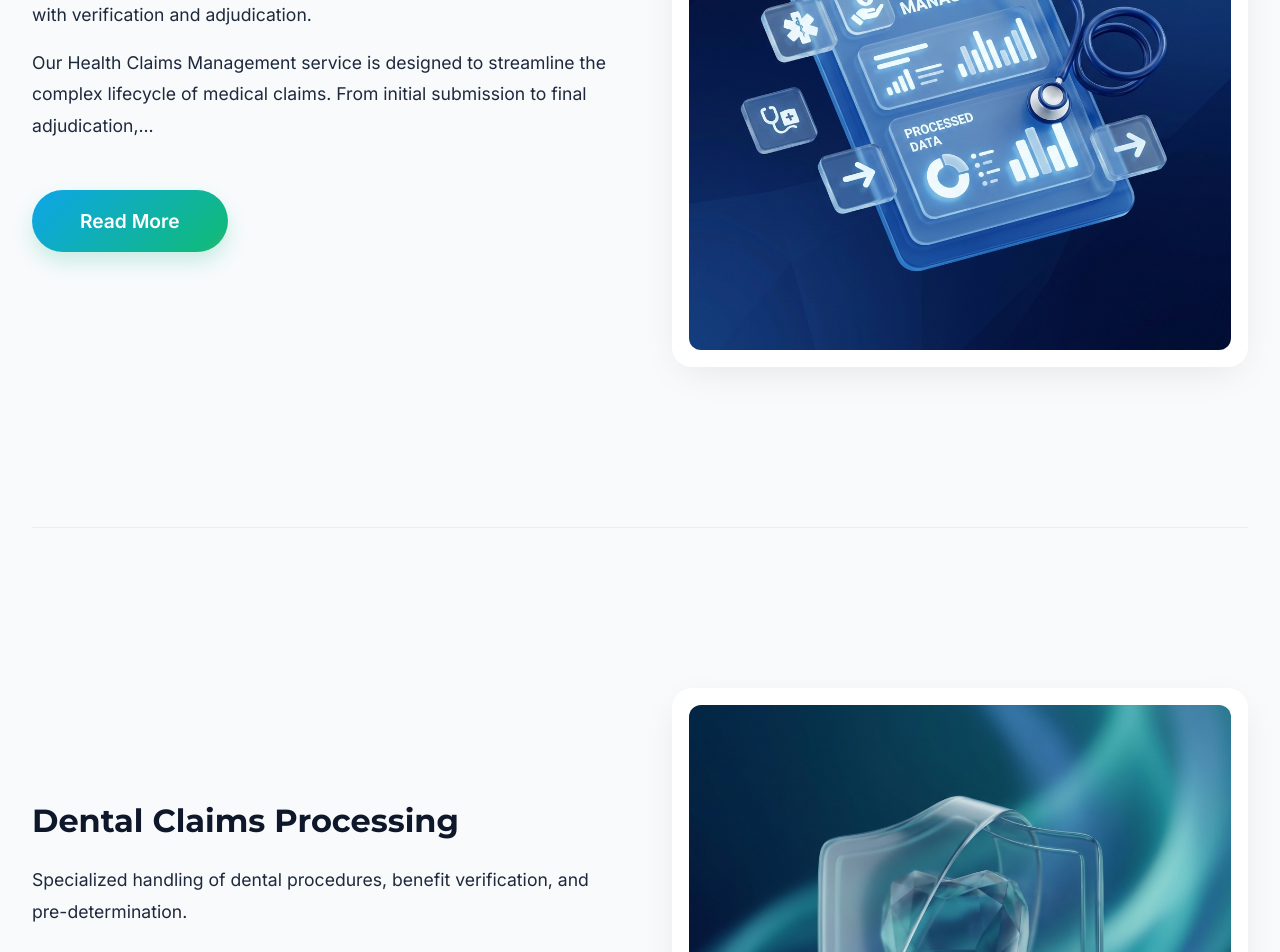
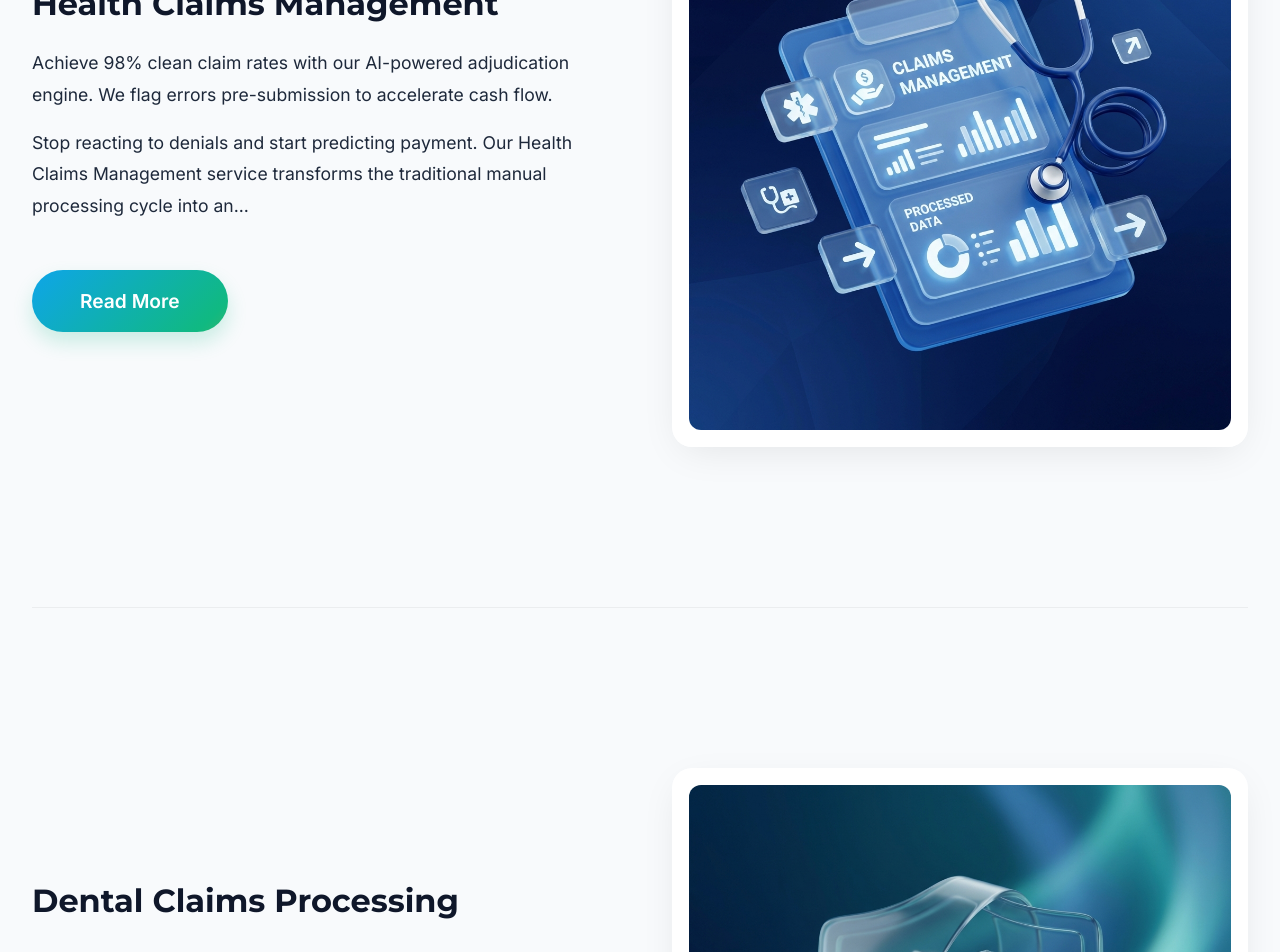
Before and after one commit to SKIFIN-IT-SERVICES/CAPS-Web, a React (Vite) app: page /services in a window 1280 px wide. Shown: the part 1320-2272 px from the top of the page. Built offline with nearby package versions, Linux system fonts and the light colour scheme.

Commit message:
feat: enhance service pages with research-backed SEO content

```diff
--- a/src/components/Layout/Footer.jsx
+++ b/src/components/Layout/Footer.jsx
@@ -1,8 +1,8 @@
 import React from 'react';
 import './Footer.css';
 import { Mail, Phone, MapPin } from 'lucide-react';
-
-import logo from '../../assets/logo.png'; // Make sure path is correct
+import logo from '../../assets/logo.png';
+import { servicesData } from '../../data/servicesData';
 
 const Footer = () => {
     return (
@@ -16,10 +16,11 @@ const Footer = () => {
                 <div className="footer-col">
                     <h4>Services</h4>
                     <ul>
-                        <li><a href="/services/claims">Health Claims</a></li>
-                        <li><a href="/services/dental">Dental Processing</a></li>
-                        <li><a href="/services/members">Member Management</a></li>
-                        <li><a href="/services/provider">Provider Networks</a></li>
+                        {servicesData.map(svc => (
+                            <li key={svc.id}>
+                                <a href={`/services/${svc.id}`}>{svc.title}</a>
+                            </li>
+                        ))}
                     </ul>
                 </div>
 
--- a/src/components/UI/HeroSection.jsx
+++ b/src/components/UI/HeroSection.jsx
@@ -50,7 +50,6 @@ const HeroSection = ({ title, subtitle, image, ctaText = "Learn More", ctaLink =
                             src={logo}
                             alt="CAPS Logo"
                             className="hero-logo"
-                            style={animateLogo ? { width: '280px', height: 'auto', maxWidth: '80vw' } : {}} // Bigger logo for readability
                         />
                     </motion.div>
                 )}
--- a/src/data/servicesData.js
+++ b/src/data/servicesData.js
@@ -10,115 +10,115 @@ export const servicesData = [
     {
         id: "claims",
         title: "Health Claims Management",
-        subtitle: "Accuracy, Speed, and Compliance in Every Claim.",
+        subtitle: "The AI-Driven Lifecycle: Precision, Speed, and Revenue Integrity.",
         icon: Activity,
         image: healthImg,
-        shortDesc: "Accurate submission, processing, and payment of healthcare claims with verification and adjudication.",
+        shortDesc: "Achieve 98% clean claim rates with our AI-powered adjudication engine. We flag errors pre-submission to accelerate cash flow.",
         fullDesc: [
-            "Our Health Claims Management service is designed to streamline the complex lifecycle of medical claims. From initial submission to final adjudication, we ensure every step is handled with precision to minimize denials and accelerate reimbursement.",
-            "We leverage advanced algorithms and expert review to verify patient eligibility, validate medical necessity, and ensure compliance with the latest payer policies. This comprehensive approach reduces administrative burden and financial leakage.",
-            "Whether it's fee-for-service or value-based care models, our system adapts to your specific needs, providing transparency and actionable insights into your claims data."
+            "Stop reacting to denials and start predicting payment. Our Health Claims Management service transforms the traditional manual processing cycle into an intelligent, data-driven revenue engine. By leveraging predictive algorithms, we identify potential coding errors and eligibility mismatches in CMS-1500 and UB-04 forms before they ever reach the payer.",
+            "Our multi-layer decision engine automates adjudication against complex plan benefits, ensuring that every claim is paid accurately according to the latest 2025 policy terms. This 'Predictive Adjudication' model significantly reduces administrative overhead and minimizes the risk of costly audits.",
+            "Beyond mere processing, we integrate pro-active Case Management. We align clinical necessity with financial efficiency, ensuring that high-cost treatments are medically warranted and cost-effective, turning your claims department into a strategic asset."
         ],
         features: [
-            { title: "Automated Adjudication", desc: "Real-time processing rules to auto-approve clean claims instantly." },
-            { title: "Eligibility Verification", desc: "Start-of-care checks to prevent coverage-related denials." },
-            { title: "Fraud Detection", desc: "AI-driven pattern recognition to flag anomalies and prevent abuse." },
-            { title: "Payment Integrity", desc: "Ensuring accurate reimbursement rates based on contract terms." }
+            { title: "Predictive Adjudication", desc: "AI forecasts denial risks pre-submission for 98% clean claim rates." },
+            { title: "Intelligent Intake", desc: "Automated scrubbing of electronic claims for instant error detection." },
+            { title: "Real-Time Eligibility", desc: "Instant verification to prevent coverage-related rejections." },
+            { title: "Recall & Recovery", desc: "Automated workflows to recover revenue from underpaid claims." }
         ]
     },
     {
         id: "dental",
         title: "Dental Claims Processing",
-        subtitle: "Specialized Handling for Dental Procedures.",
+        subtitle: "Specialization at Scale: CDT 2025 Compliance & Accuracy.",
         icon: ClipboardList,
         image: dentalImg,
-        shortDesc: "Specialized handling of dental procedures, benefit verification, and pre-determination.",
+        shortDesc: "Master the latest CDT codes and UCR fee schedules. We automate radiographic reviews for faster, accurate dental reimbursements.",
         fullDesc: [
-            "Dental claims require a unique set of codes and clinical understanding. our specialized processing unit is trained specifically in CDT codes and dental anatomy to ensure accurate adjudication.",
-            "We handle everything from routine cleanings to complex oral surgeries. Our system integrates pre-determination of benefits, allowing patients and providers to know costs upfront, which significantly improves collection rates and patient satisfaction.",
-            "By automating the review of x-rays and periodontal charts where possible, we reduce the turnaround time for approvals and payments."
+            "Dental billing is nuanced and constantly evolving. Our specialized processing unit stays ahead of the curve, fully mastering the latest annual CDT code transitions—including the 2025 updates—so your practice never suffers from 'obsolete code' denials.",
+            "We bring transparency to the forefront with real-time Pre-Determination of benefits. Patients receive accurate out-of-pocket estimates for major restorative work before the procedure begins, drastically improving collection rates and patient trust.",
+            "Our system also manages UCR (Usual, Customary, and Reasonable) fee schedules with precision. We analyze fee logic to ensure your reimbursements remain competitive and consistent, protecting your practice's bottom line against stagnant rates."
         ],
         features: [
-            { title: "Tooth Charting Integration", desc: "Visual verification of procedures against patient history." },
-            { title: "Pre-Determination", desc: "Fast cost estimates for major restorative work." },
-            { title: "Benefit Coordination", desc: "Managing primary and secondary dental insurance overlap." },
-            { title: "CDT Code Updates", desc: "Always current with the latest ADA coding standards." }
+            { title: "CDT Code Expertise", desc: "100% compliance with the latest annual ADA procedure codes." },
+            { title: "Painless Pre-Determinations", desc: "Instant out-of-pocket estimates for complex procedures." },
+            { title: "UCR Fee Integrity", desc: "Logic-based analysis to maximize competitive reimbursement areas." },
+            { title: "Smart Attachments", desc: "Seamless integration of x-rays and periodontal charts." }
         ]
     },
     {
         id: "pnc",
         title: "P&C Insurance",
-        subtitle: "Protecting Assets and Mitigating Liability.",
+        subtitle: "Asset & Liability Mastery: Digital-First Risk Resolution.",
         icon: ShieldCheck,
         image: pncImg,
-        shortDesc: "Coverage for physical assets and liability protection against accidents and damages.",
+        shortDesc: "Rapid Digital FNOL intake and AI-driven liability analytics. Protect assets and settle claims faster with data-backed confidence.",
         fullDesc: [
-            "Property and Casualty insurance management requires a swift response to incidents. Our solution integrates claims intake, policy verification, and liability assessment into a seamless workflow.",
-            "For property claims, we facilitate rapid damage assessment and contractor dispatch. For casualty and liability, we focus on evidence gathering and accurate reserve setting to protect financial stability.",
-            "Our platform supports robust subrogation efforts, helping you recover costs where third parties are liable, effectively lowering your overall loss ratio."
+            "In Property & Casualty, every hour of delay increases costs. Our Digital-First intake reduces First-Notice-of-Loss (FNOL) cycle times by up to 50%. Whether it's storm damage or theft, we facilitate rapid assessment to settle property claims with speed and empathy.",
+            "For liability management, we deploy advanced analytics to protect your bottom line. Our 'Liability Shield' protocols assess risks early, helping you avoid 'nuclear verdicts' in complex litigation by identifying fair settlement values quickly using historical data.",
+            "We also leverage next-gen fraud detection. Our systems analyze patterns to flag digitally altered evidence or inconsistent statements, ensuring that you only pay legitimate claims while aggressively defending against abuse."
         ],
         features: [
-            { title: "Rapid FNOL", desc: "First Notice of Loss digital intake for immediate action." },
-            { title: "Liability Assessment", desc: "Tools to determine fault and coverage limits quickly." },
-            { title: "Subrogation Support", desc: "Automated identification of recovery opportunities." },
-            { title: "Vendor Management", desc: "Direct connection to repair networks and adjusters." }
+            { title: "Digital FNOL Intake", desc: "Mobile-first reporting reduces initial processing time by 50%." },
+            { title: "Liability Shield", desc: "Analytics to assess litigation risk and optimize settlements." },
+            { title: "Virtual Adjuster Desk", desc: "Remote image assessment for faster property claim resolution." },
+            { title: "Fraud Defense", desc: "AI detection of manipulated images and suspicious patterns." }
         ]
     },
     {
         id: "members",
         title: "Member Management",
-        subtitle: "Empowering Enrollees with Seamless Service.",
+        subtitle: "The Digital Experience: Seamless Enrollment & Retention.",
         icon: Users,
         image: memberImg,
-        shortDesc: "Enrolment, billing, and full lifecycle management for health plan members.",
+        shortDesc: "A 'One-Stop' digital portal for enrollment, ID cards, and billing. Enhance member satisfaction and reduce call center volume.",
         fullDesc: [
-            "The member experience is the heart of any health plan. Our Member Management solution covers the entire lifecycle, from seamless digital enrollment to accurate billing and proactive communication.",
-            "We provide tools for members to view their benefits, track spending towards deductibles, and easily update their information. This self-service approach reduces call center volume and increases satisfaction.",
-            "On the backend, our system handles complex eligibility rules, retro-active terminations, and premium reconciliation, ensuring your membership data is always pristine."
+            "The member experience is your brand's defining feature. We provide the modern, 24/7 digital touchpoints that today's members expect. Our platform consolidates everything—from paperless enrollment and ID cards to real-time accumulators—into a single, intuitive 'Digital Front Door.'",
+            "We support the diverse needs of modern plans, including ICHRA (Individual Coverage HRA) management. Our self-service tools empower members to update their own data and view transparent billing, which directly reduces your call center volume by up to 30%.",
+            "Beyond administration, we drive engagement. Our AI-driven proactive communication tools nurture members with personalized benefit reminders, helping them make smarter health choices that drive better outcomes for everyone."
         ],
         features: [
-            { title: "Digital Enrollment", desc: "Paperless, error-free onboarding for new members." },
-            { title: "Benefit Portals", desc: "Self-service access to coverage details and ID cards." },
-            { title: "Premium Billing", desc: "Automated invoicing and payment processing." },
-            { title: "Eligibility Sync", desc: "Real-time updates with employer or state databases." }
+            { title: "Zero-Friction Enrollment", desc: "Paperless, real-time onboarding and eligibility syncing." },
+            { title: "Unified Member Portal", desc: "One app for ID cards, claims, and benefit tracking." },
+            { title: "Financial Transparency", desc: "Clear, understandable billing and premium collection tools." },
+            { title: "Proactive Engagement", desc: "Automated communication to drive healthy member behaviors." }
         ]
     },
     {
         id: "provider",
         title: "Provider Management",
-        subtitle: "Building Strong, Compliant Healthcare Networks.",
+        subtitle: "Network Integrity: Automated Compliance & Credentialing.",
         icon: FileText,
         image: providerImg,
-        shortDesc: "Network maintenance, credentialing, and contracting for hospitals and clinics.",
+        shortDesc: "Automate primary source verification and monthly monitoring. Meet NCQA & URAC standards with a pristine, compliant network.",
         fullDesc: [
-            "A high-quality provider network is essential for care delivery. Our Provider Management suite standardizes the chaotic process of credentialing, contracting, and data maintenance.",
-            "We automate primary source verification to ensure all providers meet compliance standards (NCQA, URAC). Our contracting module handles complex fee schedules and value-based payment arrangements with ease.",
-            "Keep your provider directory accurate in real-time to avoid surprise bills for members and ensure compliance with the No Surprises Act."
+            "Compliance isn't a once-a-year event; it's a daily necessity. Our Provider Management suite automates the heavy lifting of credentialing, ensuring you meet the new 2025 NCQA timelines (120-day cycles) with ease.",
+            "We move beyond static verification to 'Continuous Network Monitoring.' Our system performs monthly checks against OIG, SAM, and state exclusion lists, ensuring your network remains pristine and your audits remain clean at all times.",
+            "Solve the puzzle of network adequacy with real-time intelligence. We map provider accessibility to identify care gaps instantly, allowing you to build a robust, compliant network that meets both regulatory standards and patient needs."
         ],
         features: [
-            { title: "Automated Credentialing", desc: "Faster validation of licenses, DEA, and board certs." },
-            { title: "Contract Lifecycle", desc: "Digital signing and management of provider agreements." },
-            { title: "Network Analytics", desc: "Visualize network adequacy and access gaps." },
-            { title: "Directory Management", desc: "Real-time updates to public-facing provider search." }
+            { title: "Rapid Credentialing", desc: "Automated PSV to meet 120-day verification standards." },
+            { title: "Monthly Monitoring", desc: "Continuous checks against OIG/SAM exclusion lists." },
+            { title: "Network Intelligence", desc: "Real-time mapping to ensure adequacy and close care gaps." },
+            { title: "Audit-Ready Data", desc: "Centralized, compliant repository for all provider documentation." }
         ]
     },
     {
         id: "fsa",
         title: "FSA Administration",
-        subtitle: "Flexible Spending Made Simple and Compliant.",
+        subtitle: "Pre-Tax Precision: Smart Substantiation & AI.",
         icon: Wallet,
         image: fsaImg,
-        shortDesc: "Administration of pre-tax flexible spending accounts for medical expenses.",
+        shortDesc: "Boost participation with 'Smart Substantiation.' Our AI auto-verifies 85% of claims, reducing receipt headaches and saving taxes.",
         fullDesc: [
-            "Managing Flexible Spending Accounts (FSAs) requires strict adherence to IRS regulations. Our platform automates substantiation and reimbursement, making it easy for employees to use their funds correctly.",
-            "We support debit card integration for point-of-sale access, reducing the need for manual claims. Our system automatically handles the 'use-it-or-lose-it' rules, carryovers, and grace periods.",
-            "Real-time mobile access allows participants to snap photos of receipts and check balances instantly, driving higher participation and satisfaction."
+            "Take the headache out of the 'Use-it-or-lose-it' rule. Our FSA Administration platform uses 'Smart Substantiation' AI to automatically verify up to 85% of transactions without requiring a manual receipt, significantly improving the employee experience.",
+            "We turn FSAs into a strategic financial tool. By educating employees on tax savings and offering seamless debit card integration, we boost participation rates—which in turn lowers your employer FICA tax burden.",
+            "Our mobile-first design puts control in employees' hands. They can snap photos of receipts, track balances in real-time, and manage Carryover or Grace Period options effortlessly, ensuring 100% compliance with IRS Section 125 regulations."
         ],
         features: [
-            { title: "Debit Card Access", desc: "Instant payment at qualified merchants and providers." },
-            { title: "Auto-Substantiation", desc: "Smart logic to approve recurring or copay-match expenses." },
-            { title: "Mobile App", desc: "Upload receipts and track balances on the go." },
-            { title: "Compliance Watch", desc: "Built-in checks for eligible expenses and IRS limits." }
+            { title: "Smart Substantiation", desc: "AI auto-verifies claims to reduce manual receipt requests." },
+            { title: "Mobile-First UX", desc: "Snap-and-submit receipt management for instant claims." },
+            { title: "Tax Savings Focus", desc: "Tools to maximize participation and employer FICA reductions." },
+            { title: "Debit Card Access", desc: "Seamless point-of-sale use for eligible medical expenses." }
         ]
     }
 ];
--- a/src/pages/Home.jsx
+++ b/src/pages/Home.jsx
@@ -2,48 +2,21 @@ import React from 'react';
 import HeroSection from '../components/UI/HeroSection';
 import ServiceCard from '../components/UI/ServiceCard';
 import aiLogo from '../assets/images/caps_ai_logo_1769512786566.png';
-import { Activity, ShieldCheck, Users, ClipboardList } from 'lucide-react';
+import heroBg from '../assets/images/hero_bg_workflow.png';
 import { Link } from 'react-router-dom';
-import './Pages.css';
 import logo from '../assets/logo.png';
+import { servicesData } from '../data/servicesData';
 
 const Home = () => {
-    const services = [
-        {
-            title: "Health Claims Management",
-            description: "Accurate submission, processing, and payment of healthcare claims with verification and adjudication.",
-            icon: <Activity size={32} />,
-            link: "/services/claims"
-        },
-        {
-            title: "Dental Claims Processing",
-            description: "Specialized handling of dental procedures, benefit verification, and pre-determination.",
-            icon: <ClipboardList size={32} />,
-            link: "/services/dental"
-        },
-        {
-            title: "Provider Management",
-            description: "Network maintenance, credentialing, and contracting for hospitals and clinics.",
-            icon: <Users size={32} />,
-            link: "/services/provider"
-        },
-        {
-            title: "P&C Insurance",
-            description: "Coverage for physical assets and liability protection against accidents and damages.",
-            icon: <ShieldCheck size={32} />,
-            link: "/services/pnc"
-        }
-    ];
-
     return (
         <div className="page-home">
             <HeroSection
                 logo={logo}
-                animateLogo={true}
+                animateLogo={false}
                 subtitle="Intelligent Arrangements for Your Workflow and Workforce"
                 ctaText="Explore Services"
                 ctaLink="/services"
-                image="https://images.unsplash.com/photo-1576091160399-112ba8d25d1d?auto=format&fit=crop&q=80&w=2070"
+                image={heroBg}
             />
 
             <section className="section-padding container">
@@ -53,9 +26,19 @@ const Home = () => {
                 </div>
 
                 <div className="services-grid">
-                    {services.map((svc, index) => (
-                        <ServiceCard key={index} {...svc} index={index} />
-                    ))}
+                    {servicesData.map((svc, index) => {
+                        const Icon = svc.icon;
+                        return (
+                            <ServiceCard
+                                key={index}
+                                title={svc.title}
+                                description={svc.shortDesc}
+                                icon={Icon ? <Icon size={32} /> : null}
+                                link={`/services/${svc.id}`}
+                                index={index}
+                            />
+                        );
+                    })}
                 </div>
             </section>
 
```
Also changed, not shown: src/components/UI/HeroSection.css (+10 -7 lines), src/assets/images/hero_bg_workflow.png (added).
